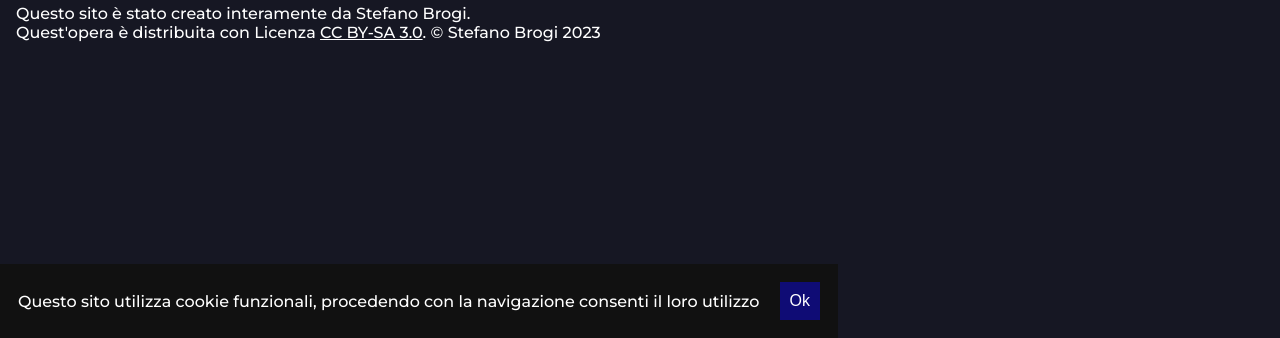
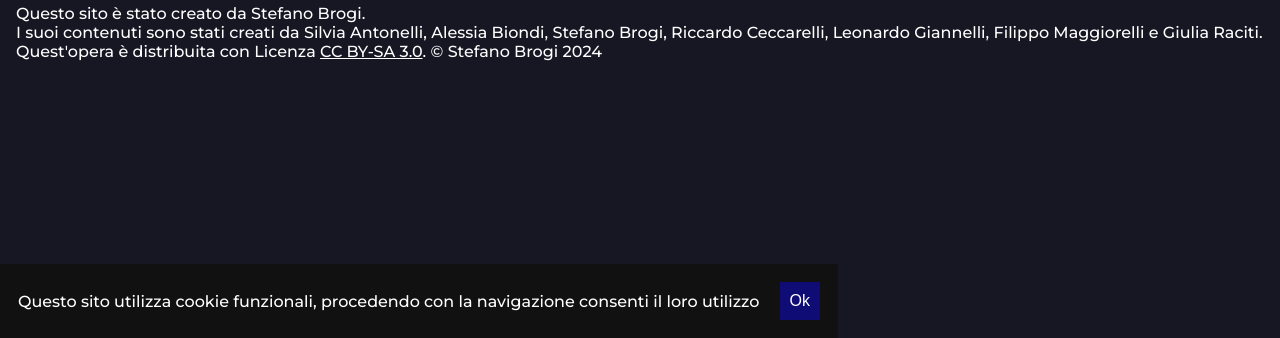
Before and after one commit to Ste517/progettodante, a plain HTML site: page src/html/crediti.html in a window 1280 px wide. Shown: the part 462-800 px from the top of the page. Drawn offline with Linux system fonts and the light colour scheme.

Commit message:
Fixed credits

```diff
--- a/src/html/crediti.html
+++ b/src/html/crediti.html
@@ -31,8 +31,9 @@
         <p>Lorem ipsum dolor sit amet consectetur adipisicing elit. Iure obcaecati eum id fugit, nihil possimus vitae sapiente, deleniti, saepe praesentium cupiditate qui. Voluptatem reiciendis incidunt consequatur aspernatur quidem sit magnam?</p>
         <h2>Crediti</h2>
         <p>
-            Questo sito &egrave; stato creato interamente da Stefano Brogi.<br>
-            </a>Quest'opera è distribuita con Licenza <a href="http://creativecommons.org/licenses/by-sa/3.0/" title="Creative Commons Attribution-Share Alike 3.0">CC BY-SA 3.0</a>. &copy; Stefano Brogi 2023
+            Questo sito &egrave; stato creato da Stefano Brogi.<br>
+            I suoi contenuti sono stati creati da Silvia Antonelli, Alessia Biondi, Stefano Brogi, Riccardo Ceccarelli, Leonardo Giannelli, Filippo Maggiorelli e Giulia Raciti.<br>
+            </a>Quest'opera è distribuita con Licenza <a href="http://creativecommons.org/licenses/by-sa/3.0/" title="Creative Commons Attribution-Share Alike 3.0">CC BY-SA 3.0</a>. &copy; Stefano Brogi 2024
         </p>
     </div>
     <footer class="cookieadvise">
```
